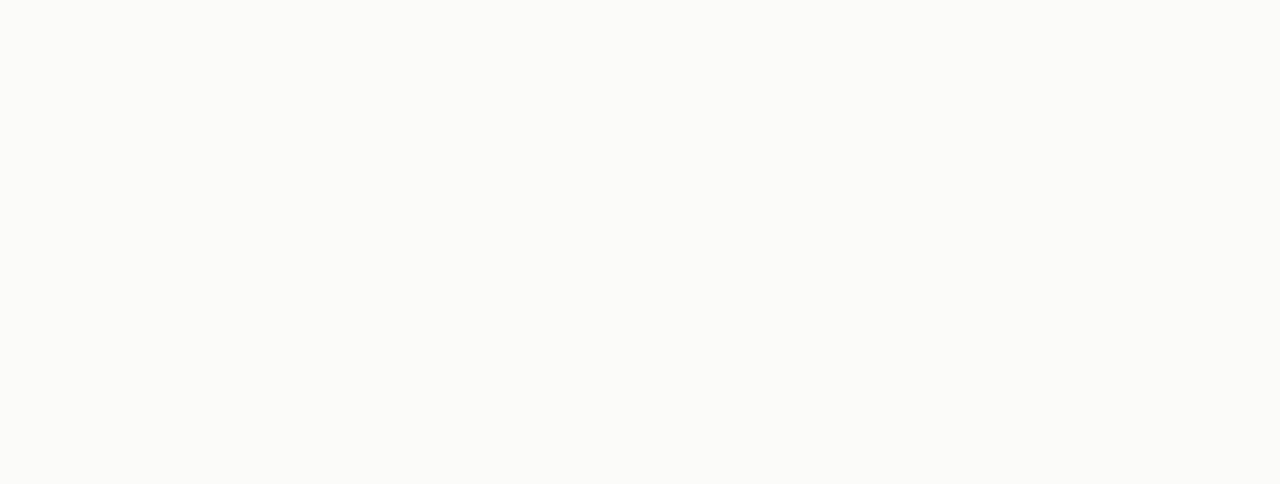
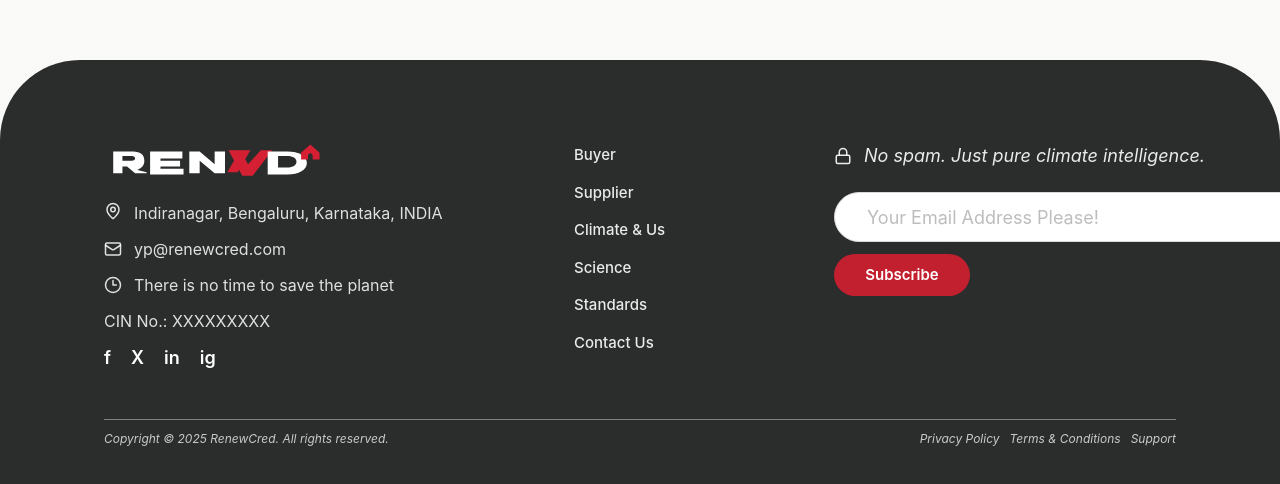
Before and after one commit to thvvamshi/renewcred-headless-cms, a Next.js app in the folder public-frontend/: page /standards in a window 1280 px wide. Before the commit this address had no page. Shown: the part 928-1412 px from the top of the page. Before the commit the page ends 800 px from the top, so only its background shows below. Built offline with nearby package versions, Linux system fonts and the light colour scheme; no server answers.

Commit message:
feat(footer): implement pixel-perfect footer based on Figma design

```diff
--- a/package.json
+++ b/package.json
@@ -16,5 +16,8 @@
   },
   "engines": {
     "node": ">=20.0.0"
+  },
+  "dependencies": {
+    "react-icons": "^5.7.0"
   }
 }
--- a/public-frontend/src/app/page.jsx
+++ b/public-frontend/src/app/page.jsx
@@ -1,5 +1,5 @@
 import { redirect } from "next/navigation";
 
 export default function HomePage() {
-  redirect("/standards/ev");
+  redirect("/standards");
 }
--- /dev/null
+++ b/public-frontend/src/app/standards/page.jsx
@@ -0,0 +1,68 @@
+import Link from "next/link";
+
+import Header from "../../components/Header";
+import Footer from "../../components/Footer";
+import StandardBadge from "../../components/StandardBadge";
+
+import { getPages } from "../../lib/api";
+
+export default async function StandardsPage() {
+  const standards = await getPages();
+
+  return (
+    <>
+      <Header />
+
+      <main className="min-h-screen">
+        <section className="mx-auto max-w-7xl px-6 py-10">
+          <StandardBadge />
+
+          <h4 className="mt-3 text-2xl font-semibold lg:text-3xl">
+            RenewCred Standards
+          </h4>
+
+          <p className="mt-2 max-w-3xl text-lg leading-1 text-zinc-400 text-[15px]">
+            Lorem ipsum dolor sit amet consectetur. Gravida faucibus commodo leo
+            eget commodo. Sit quis dolor non sed enim scelerisque.
+          </p>
+
+          <div className="mt-3 border-t border-zinc-800" />
+
+          {standards.length === 0 ? (
+            <div className="py-24 text-center text-zinc-500">
+              No standards found.
+            </div>
+          ) : (
+            <div>
+              {standards.map((page) => (
+                <article
+                  key={page._id}
+                  className="border-b border-zinc-800 py-12"
+                >
+                  <div className="flex items-start justify-between gap-8">
+                    <div className="flex-1">
+                      <h2 className="text-3xl font-semibold">{page.title}</h2>
+
+                      <p className="mt-6 max-w-4xl leading-8 text-zinc-400">
+                        {page.summary || "No description available."}
+                      </p>
+                    </div>
+
+                    <Link
+                      href={`/standards/${page.slug}`}
+                      className="whitespace-nowrap text-white hover:text-red-500"
+                    >
+                      Read More →
+                    </Link>
+                  </div>
+                </article>
+              ))}
+            </div>
+          )}
+        </section>
+      </main>
+
+      <Footer />
+    </>
+  );
+}
--- a/public-frontend/src/components/Footer.jsx
+++ b/public-frontend/src/components/Footer.jsx
@@ -1,72 +1,135 @@
 import Image from "next/image";
 import { Clock3, Lock, Mail, MapPin } from "lucide-react";
 
-const links = ["Buyer", "Supplier", "Climate & Us", "Science", "Standards", "Contact Us"];
+const links = [
+  "Buyer",
+  "Supplier",
+  "Climate & Us",
+  "Science",
+  "Standards",
+  "Contact Us",
+];
+
 const legal = ["Privacy Policy", "Terms & Conditions", "Support"];
 
 export default function Footer() {
   return (
-    <footer className="mt-[104px] rounded-t-[54px] bg-footer px-5 py-[76px] text-white sm:rounded-t-[66px] lg:px-[78px]">
-      <div className="mx-auto max-w-[1324px]">
-        <div className="grid gap-12 border-b border-white/55 pb-[48px] lg:grid-cols-[1.1fr_0.75fr_1fr] lg:gap-16">
+    <footer className="mt-[104px] overflow-hidden rounded-t-[80px] bg-[#2B2C2C] text-white">
+      <div className="mx-auto max-w-[1920px] px-[104px] pt-[80px] pb-[40px]">
+        <div className="grid gap-[40px] border-b border-white/40 pb-[48px] lg:grid-cols-[430px_220px_520px] lg:justify-between">
+          {/* Left */}
+
           <div>
-            <a href="/standards/ev" className="relative mb-8 block h-10 w-[178px]">
-              <Image src="/assets/renewcred-logo-light.svg" alt="RenewCred" fill className="object-contain object-left" />
+            <a
+              href="/standards"
+              className="relative mb-3 block h-[46px] w-[220px]"
+            >
+              <Image
+                src="/assets/renewcred-logo-light.svg"
+                alt="RenewCred"
+                fill
+                className="object-contain object-left"
+              />
             </a>
-            <ul className="space-y-1.5 text-[13px] leading-5 text-white/82">
-              <li className="flex items-start gap-2">
-                <MapPin size={17} className="mt-1 shrink-0" />
-                Indiranagar, Bengaluru, Karnataka, INDIA
+
+            <ul className="space-y-[6px] text-[16px] leading-[30px] text-white/85">
+              <li className="flex items-start gap-3">
+                <MapPin size={18} className="mt-1 shrink-0" />
+                <span>Indiranagar, Bengaluru, Karnataka, INDIA</span>
               </li>
-              <li className="flex items-center gap-2">
-                <Mail size={17} />
+
+              <li className="flex items-center gap-3">
+                <Mail size={18} />
                 yp@renewcred.com
               </li>
-              <li className="flex items-center gap-2">
-                <Clock3 size={17} />
+
+              <li className="flex items-center gap-3">
+                <Clock3 size={18} />
                 There is no time to save the planet
               </li>
+
               <li>CIN No.: XXXXXXXXX</li>
             </ul>
-            <div className="mt-7 flex gap-6 text-[14px] font-bold text-white">
-              <a href="#" aria-label="Facebook">f</a>
-              <a href="#" aria-label="X">X</a>
-              <a href="#" aria-label="LinkedIn">in</a>
-              <a href="#" aria-label="Instagram">ig</a>
+
+            <div className="mt-2 flex gap-5 text-[18px] font-semibold text-white">
+              <a href="#">f</a>
+
+              <a href="#">X</a>
+
+              <a href="#">in</a>
+
+              <a href="#">ig</a>
             </div>
           </div>
 
-          <nav className="space-y-3 text-[14px] text-white/88">
+          {/* Center */}
+
+          <nav className="space-y-[15px] pt-1 text-[15px] font-medium text-white/90">
             {links.map((link) => (
-              <a key={link} href={link === "Standards" ? "/standards/ev" : "#"} className="block transition hover:text-white">
+              <a
+                key={link}
+                href={link === "Standards" ? "/standards" : "#"}
+                className="block transition hover:text-white"
+              >
                 {link}
               </a>
             ))}
           </nav>
 
-          <form className="max-w-[520px]">
-            <p className="mb-4 flex items-center gap-3 text-[18px] italic leading-7 text-white/88">
+          {/* Right */}
+
+          <form className="w-full max-w-[506px]">
+            <p className="mb-5 flex items-center gap-3 text-[18px] italic leading-[32px] text-white/90">
               <Lock size={18} />
               No spam. Just pure climate intelligence.
             </p>
-            <label className="sr-only" htmlFor="subscribe-email">Email address</label>
+
+            <label htmlFor="subscribe-email" className="sr-only">
+              Email Address
+            </label>
+
             <input
               id="subscribe-email"
               type="email"
               placeholder="Your Email Address Please!"
-              className="h-[52px] w-full rounded-full border border-white/50 bg-white px-6 text-[16px] text-ink outline-none placeholder:text-[#b8b8b8]"
+              className="h-[50px] w-full rounded-full border border-[#D9D9D9] bg-white px-8 text-[18px] text-[#2B2C2C] outline-none placeholder:text-[#BDBDBD]"
             />
-            <button type="button" className="mt-6 rounded-full bg-renew px-7 py-3.5 text-[15px] font-bold text-white transition hover:bg-red-700">
+
+            <button
+              type="button"
+              className="mt-3 h-[42px] w-[136px] rounded-full bg-[#C3202F] text-[15px] font-semibold transition hover:bg-[#A91B28]"
+            >
               Subscribe
             </button>
           </form>
         </div>
+        {/* Bottom */}
 
-        <div className="flex flex-col gap-6 pt-8 text-[11px] italic text-white/78 md:flex-row md:items-center md:justify-between">
-          <p>Copyright (c) 2025 Renewred. All rights reserved.</p>
-          <nav className="flex flex-wrap gap-9">
+        <div
+          className="
+            flex
+            flex-col
+            gap-2
+            pt-[10px]
+
+            text-[12px]
+            italic
+            text-white/75
+
+            md:flex-row
+            md:items-center
+            md:justify-between
+          "
+        >
+          <p>Copyright © 2025 RenewCred. All rights reserved.</p>
+
+          <nav className="flex flex-wrap gap-[10px]">
             {legal.map((item) => (
-              <a key={item} href="#" className="transition hover:text-white">
+              <a
+                key={item}
+                href="#"
+                className="transition duration-200 hover:text-white"
+              >
                 {item}
               </a>
             ))}
--- a/public-frontend/src/lib/api.js
+++ b/public-frontend/src/lib/api.js
@@ -3,6 +3,32 @@
   process.env.NEXT_PUBLIC_API_URL ??
   "http://localhost:4000/api/v1";
 
+/**
+ * Fetch all published pages
+ */
+export async function getPages() {
+  try {
+    const response = await fetch(`${API_URL}/content/pages`, {
+      cache: "no-store",
+    });
+
+    if (!response.ok) {
+      console.error(`Failed to fetch pages. Status: ${response.status}`);
+      return [];
+    }
+
+    const payload = await response.json();
+
+    return payload.pages ?? [];
+  } catch (error) {
+    console.error("CMS API Error:", error);
+    return [];
+  }
+}
+
+/**
+ * Fetch a single page by slug
+ */
 export async function getPageBySlug(slug) {
   try {
     const response = await fetch(`${API_URL}/content/pages/${slug}`, {
@@ -11,7 +37,7 @@
 
     if (!response.ok) {
       console.error(
-        `Failed to fetch page "${slug}". Status: ${response.status}`
+        `Failed to fetch page "${slug}". Status: ${response.status}`,
       );
       return null;
     }
```
Also changed, not shown: 1 other file (tests, documents, lock files or other folders).
